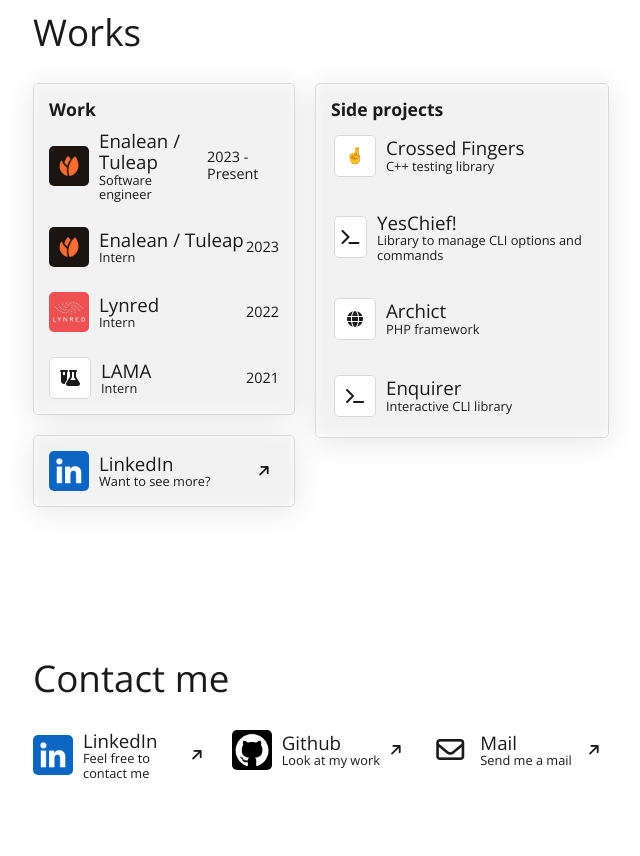
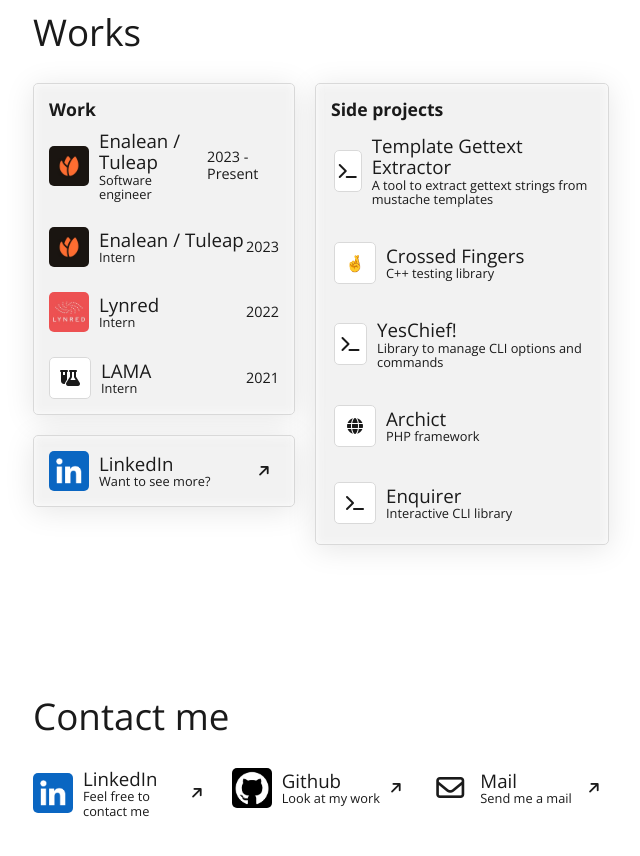
Before and after one commit to Gashmob/Website, a Vue app: page / in a window 1280 px wide. Shown: the part 820-1676 px from the top of the page, without its empty margins (319-959 px from the left). Built offline with nearby package versions, Linux system fonts and the light colour scheme.

Commit message:
feat: Add tge in side projects

```diff
--- a/src/App.vue
+++ b/src/App.vue
@@ -78,6 +78,19 @@
         <!--            right_text=""-->
         <!--          />-->
         <!--        </a>-->
+        <a
+          class="item-link"
+          href="https://github.com/Gashmob/template-gettext-extractor"
+          target="_blank"
+        >
+          <SimpleItem
+            title="Template Gettext Extractor"
+            description="A tool to extract gettext strings from mustache templates"
+            icon="fa-solid fa-terminal"
+            icon_type="fontawesome"
+            right_text=""
+          />
+        </a>
         <a class="item-link" href="https://github.com/Gashmob/CrossedFingers" target="_blank">
           <SimpleItem
             title="Crossed Fingers"
```
